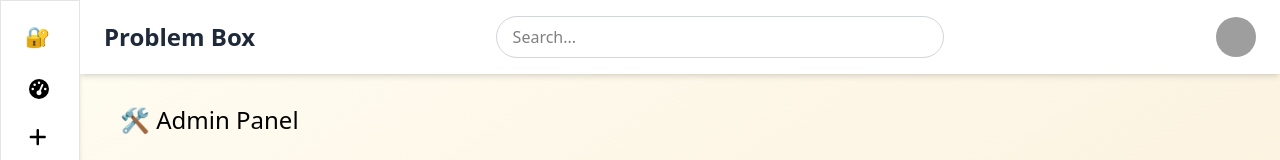
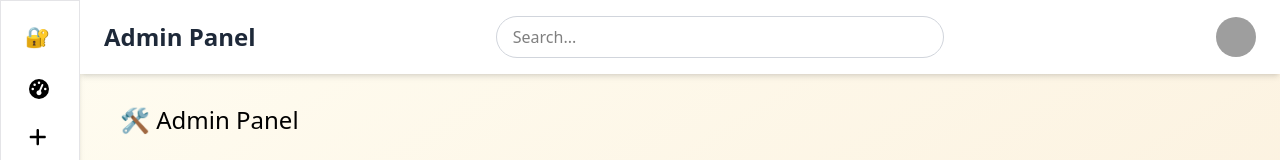
Before and after one commit to Harshit-gitb/ProblemBox, a React (Vite) app: page /adminpanel in a window 1280 px wide. Shown: the top 160 px of the page. Built offline with nearby package versions, Linux system fonts and the light colour scheme; no server answers; the database is empty; sample sign-in values are in the browser's storage; grey boxes are pictures that could not be loaded.

Commit message:
added navbar components name

```diff
--- a/src/Pages/Login.jsx
+++ b/src/Pages/Login.jsx
@@ -14,9 +14,9 @@ export default function Login({ setloggedin,setUsername}) {
   const handleLogin = async (e) => {
     e.preventDefault();
     try {
-      const userCredential = await signInWithEmailAndPassword(auth, email, password);
-      const useremail = userCredential.user.email;
-      const username = useremail.split('@')[0];
+        const userCredential = await signInWithEmailAndPassword(auth, email, password);
+        const useremail = userCredential.user.email;
+        const username = useremail.split('@')[0];
       setUsername(username); // Set username from email
       alert(`Login successful!`);
       setloggedin(true);
--- a/src/components/Navbar.jsx
+++ b/src/components/Navbar.jsx
@@ -15,6 +15,9 @@ const Navbar = ({ setshowLogin,username}) => {
     "/": "Dashboard",
     "/raiseissue": "Raise Issue",
     "/reportedissue": "Reported Issue",
+    "/userdashboard": "User Dashboard",
+    "/adminpanel": "Admin Panel",
+    "/settings": "Settings",
   };
 
   const title = pageTitles[currentPath] || "Problem Box"
```
